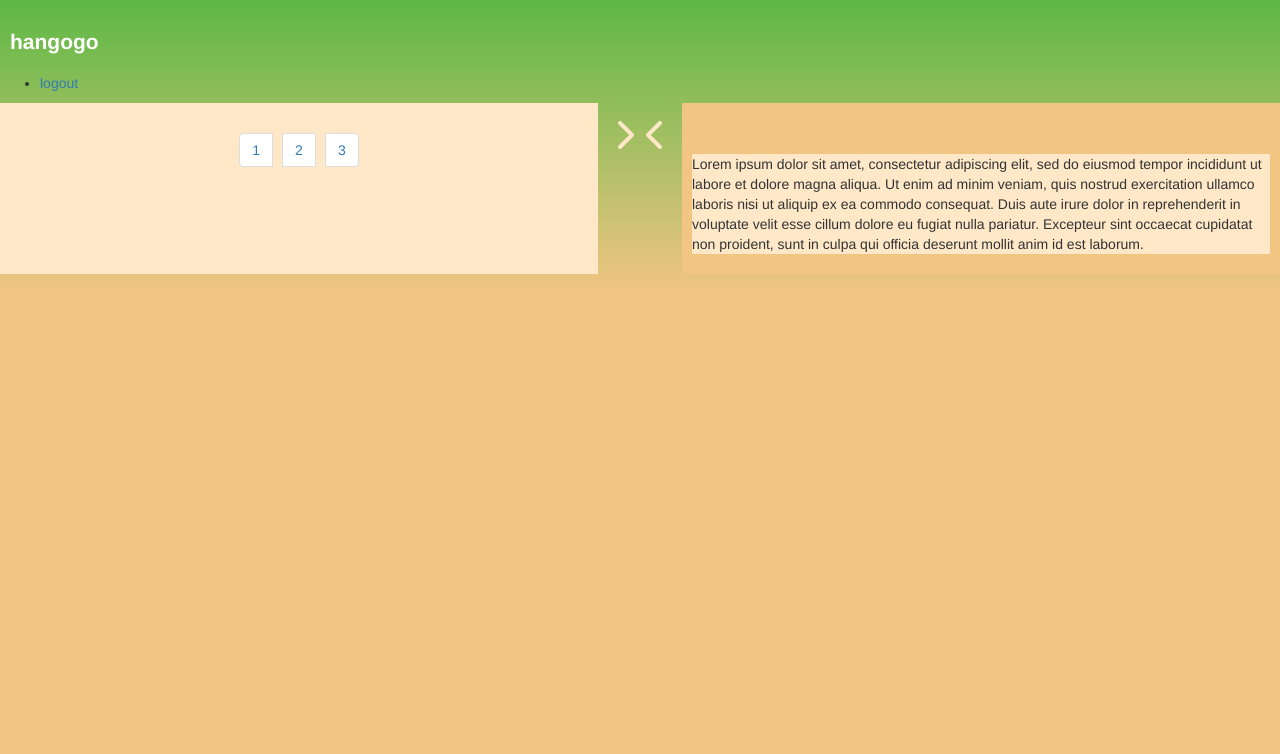
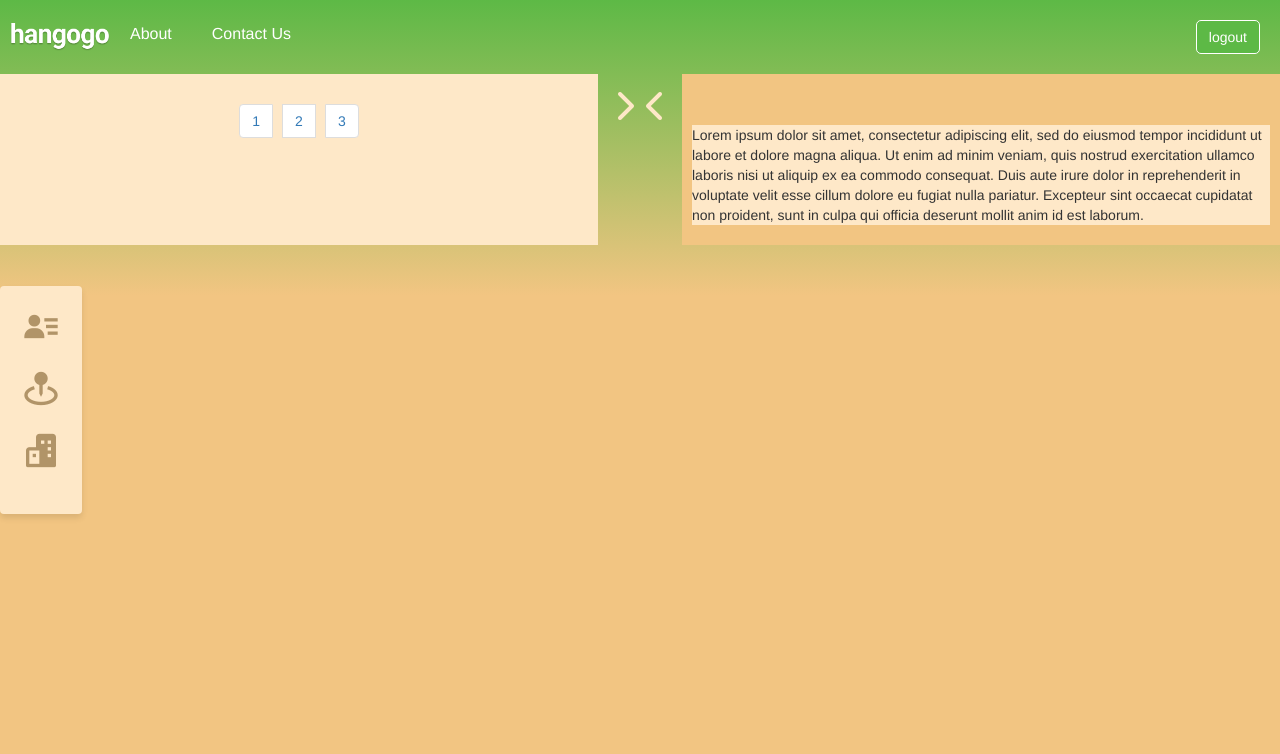
Before and after one commit to Lizeth-V/HangoGo, a Flask app: page /favorites in a window 1280 px wide. Shown: the top 754 px of the page. After the commit the page ends 518 px from the top, so only its background shows below. Run offline with Flask 3, Linux system fonts and the light colour scheme; the visitor is signed in with stand-in values (Sample User, id 1); data that the repository does not hold is empty; some libraries are stand-ins or nearby versions.

Commit message:
added top nav to all pages + logout button
logout in app.py to successfully clear user session and redirect to login

```diff
--- a/app.py
+++ b/app.py
@@ -145,6 +145,13 @@ def login():
             print("User not found.")
     return render_template("login.html")
 
+# Logout and clear the user session (Lizeth)
+@app.route("/logout")
+def logout():
+    session.clear()
+    print("Logout Success")
+    return redirect(url_for('index'))
+
 
 # Landing Page that will display the chatbox and the user profile  - (Gloria & Lizeth)
 # Also allows users to update thier name and email if preferred - but won't reverify emails
@@ -200,7 +207,8 @@ def landing_page(username):
                            email = user["email"],
                            birth_month = user["birth_month"],
                            birth_day = user["birth_day"],
-                           birth_year = user["birth_year"]
+                           birth_year = user["birth_year"],
+                           place_list=place_list # recommended places is the temp placeholder for the AI generated suggested places
                            )
 
 # Gloria
@@ -416,10 +424,12 @@ def contact():
 # favorites page
 @app.route("/favorites")
 def favorites():
-    user = session.get("user")
+    # Retrive user session information
+    user = session.get('user')
+
     if user is None:
-        flash("Please log in to access favorites page.")
-        return redirect(url_for("login"))
+        flash('Please log in to access the map.')
+        return redirect(url_for('login'))
 
     page = request.args.get("page", default=1, type=int)
     per_page = 10
@@ -434,7 +444,7 @@ def favorites():
             "name": place["name"],
             "address": place["address"]
         })
-    return render_template("favorites.html", favorites=favorites_list, page=page, per_page=per_page, total_places=total_places)
+    return render_template("favorites.html", favorites=favorites_list, page=page, per_page=per_page, total_places=total_places, user=user)
 
 # Gloria
 # get place from DB
--- a/static/css/contact.css
+++ b/static/css/contact.css
@@ -22,7 +22,7 @@ header {
     justify-content: center;
 
 }
-
+/*
 .logo {
     display: flex;
     align-items: center;
@@ -35,7 +35,7 @@ header {
     color: white;
     margin: 0;
 
-}
+} */
 
 body {
     margin: 2rem;
--- a/templates/about_us.html
+++ b/templates/about_us.html
@@ -13,7 +13,7 @@
         <!-- Latest compiled and minified CSS -->
         <link rel="stylesheet" href="https://cdn.jsdelivr.net/npm/bootstrap@3.4.1/dist/css/bootstrap.min.css" integrity="sha384-HSMxcRTRxnN+Bdg0JdbxYKrThecOKuH5zCYotlSAcp1+c8xmyTe9GYg1l9a69psu" crossorigin="anonymous">
         <link rel="stylesheet" href="../static/css/about_us.css">
-        <link rel="stylesheet" href="../static/css/index.css">
+        <link rel="stylesheet" href="../static/css/navBar.css">
         <!-- Boxicons stylesheet -->
         <link href='https://unpkg.com/boxicons@2.1.4/css/boxicons.min.css' rel='stylesheet'>
 
--- a/templates/favorites.html
+++ b/templates/favorites.html
@@ -3,19 +3,53 @@
 <head>
     <meta charset="UTF-8">
     <meta name="viewport" content="width=device-width, initial-scale=1.0">
-    <div class="logo">
-        <h1>hangogo</h1>
-        <ul>
-            <li><a href="logout">logout</a></li>
-        </ul>
-    </div>
     <!-- Latest compiled and minified CSS -->
     <link rel="stylesheet" href="https://cdn.jsdelivr.net/npm/bootstrap@3.4.1/dist/css/bootstrap.min.css" integrity="sha384-HSMxcRTRxnN+Bdg0JdbxYKrThecOKuH5zCYotlSAcp1+c8xmyTe9GYg1l9a69psu" crossorigin="anonymous">
     <link rel="stylesheet" href="https://cdnjs.cloudflare.com/ajax/libs/font-awesome/6.5.1/css/all.min.css">
     <link rel="stylesheet" href="../static/css/favorites.css">
+    <link rel="stylesheet" href="../static/css/navBar.css">
+        <!-- Boxicons stylesheet -->
+        <link href='https://unpkg.com/boxicons@2.1.4/css/boxicons.min.css' rel='stylesheet'>
     <title>Hangogo</title>
 </head>
 <body>
+    <!-- Top Nav (Lizeth) -->
+    <div class ="header-container">
+        <div class="top-nav">
+            <div class="logo">
+                <img src="../static/icons/hangogo.png" alt="hangogo">
+            </div>
+            <a href="/about_us">About</a>
+            <a href="/contact">Contact Us</a>
+        </div>
+
+        <div class = "login-signup">
+            <a href="/logout">logout</a>
+        </div>
+    </div>
+    <!-- End of Top Nav -->
+    <!-- Nav Bar -->
+    <div class="navbar">
+        <!-- User Profile -->
+        <div class="icon-container">
+            <a href="{{ url_for('landing_page', username=user['username']) }}">
+                <i class="bx bxs-user-detail icon"></i>
+            </a>
+        </div>
+        <!-- Map -->
+        <div class="icon-container">
+            <a href="{{ url_for('map') }}">
+                <i class="bx bxs-map-pin icon"></i>
+            </a>
+        </div>
+        <!-- Favorites Page -->
+        <div class="icon-container">
+            <a href="{{ url_for('favorites') }}">
+                <i class="bx bxs-buildings icon"></i>
+            </a>
+        </div>
+    </div>
+    <!-- End of Nav Bar -->
 
     <div class="responsive-three-column-grid">
         <div class="favorites-list">
--- a/templates/index.html
+++ b/templates/index.html
@@ -7,6 +7,7 @@
     <link rel="stylesheet" href="https://cdn.jsdelivr.net/npm/bootstrap@3.4.1/dist/css/bootstrap.min.css" integrity="sha384-HSMxcRTRxnN+Bdg0JdbxYKrThecOKuH5zCYotlSAcp1+c8xmyTe9GYg1l9a69psu" crossorigin="anonymous">
     <link rel="stylesheet" href="../static/css/style.css">
     <link rel="stylesheet" href="../static/css/index.css">
+    <link rel="stylesheet" href="../static/css/navBar.css">
     <title>Welcome to hangogo</title>
 </head>
 <body>
--- a/templates/landing_page.html
+++ b/templates/landing_page.html
@@ -30,7 +30,7 @@
         </div>
 
         <div class = "login-signup">
-            <a href="register">logout</a>
+            <a href="/logout">logout</a>
         </div>
     </div>
     <!-- End of Top Nav -->
```
Also changed, not shown: templates/contact.html (+16 -3 lines), templates/map.html (+19 -8 lines).
